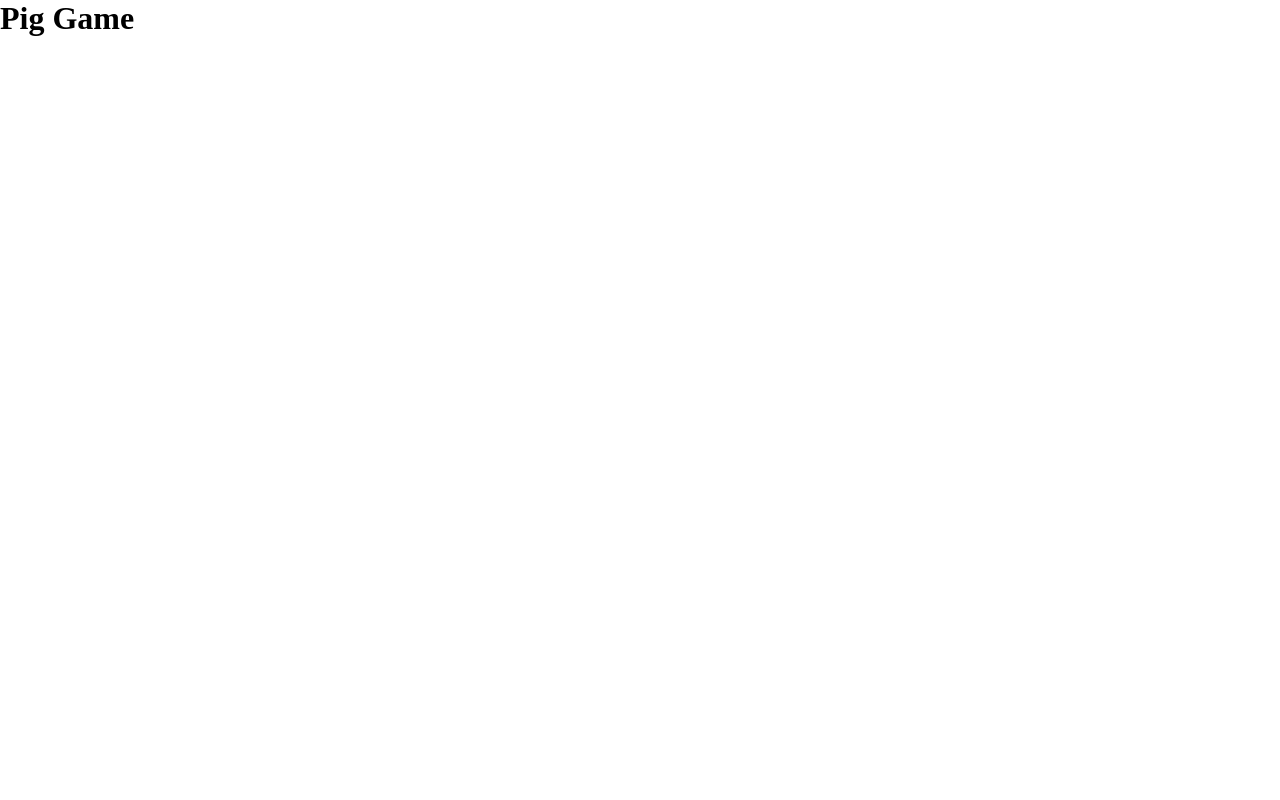
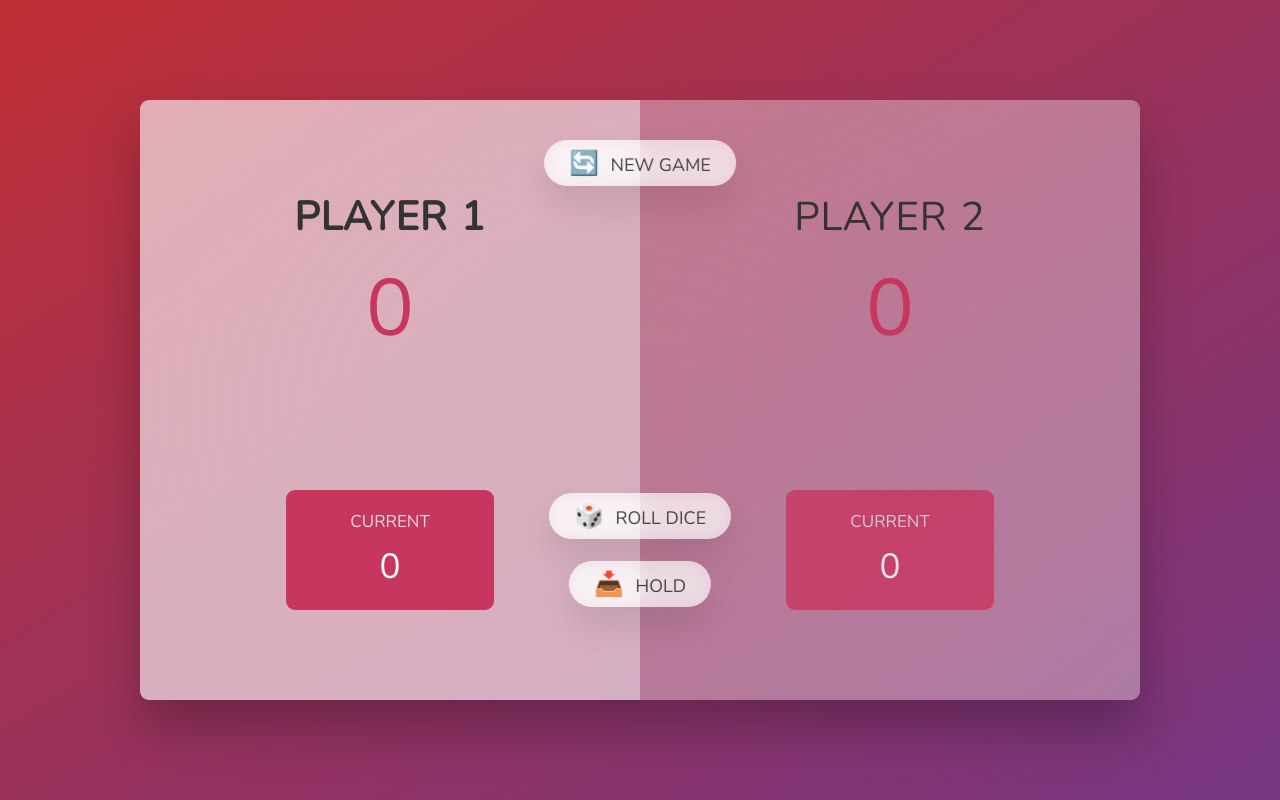
Before and after one commit to vsompura3/pig-game, a website: page index.html in a window 1280 px wide. Drawn offline with nearby package versions, Linux system fonts and the light colour scheme.

Commit message:
Added structure and styling

```diff
--- a/index.html
+++ b/index.html
@@ -7,10 +7,32 @@
     <!-- Linking Stylesheet -->
     <link rel="stylesheet" href="./style.css" />
     <!-- Linking Script -->
-    <script src="./script.js"></script>
+    <script src="./script.js" defer></script>
     <title>Pig Game</title>
   </head>
   <body>
-    <h1>Pig Game</h1>
+    <main>
+      <section class="player player--0 player--active">
+        <h2 class="name" id="name--0">Player 1</h2>
+        <p class="score" id="score--0">43</p>
+        <div class="current">
+          <p class="current-label">Current</p>
+          <p class="current-score" id="current--0">0</p>
+        </div>
+      </section>
+      <section class="player player--1">
+        <h2 class="name" id="name--1">Player 2</h2>
+        <p class="score" id="score--1">24</p>
+        <div class="current">
+          <p class="current-label">Current</p>
+          <p class="current-score" id="current--1">0</p>
+        </div>
+      </section>
+
+      <img src="./Images/dice-5.png" alt="Playing dice" class="dice" />
+      <button class="btn btn--new">🔄 New game</button>
+      <button class="btn btn--roll">🎲 Roll dice</button>
+      <button class="btn btn--hold">📥 Hold</button>
+    </main>
   </body>
 </html>
--- a/script.js
+++ b/script.js
@@ -1 +1,54 @@
-console.log('Connected!');
+// Elements from the page
+const btnRoll = document.querySelector('.btn--roll');
+const btnHold = document.querySelector('.btn--hold');
+const btnReset = document.querySelector('.btn--new');
+
+const current0El = document.getElementById('current--0');
+const current1El = document.getElementById('current--1');
+
+const score0El = document.getElementById('score--0');
+const score1El = document.getElementById('score--1');
+
+const diceEl = document.querySelector('.dice');
+
+// Initial State
+let score = [0, 0];
+let currentScore = 0;
+let activePlayer = 0;
+let playing = true;
+
+score0El.textContent = 0;
+score1El.textContent = 0;
+diceEl.classList.add('hidden');
+
+// Utility Functions
+const randomDiceRoll = () => Math.ceil(Math.random() * 6);
+
+const switchPlayer = () => {
+  document.getElementById(`current--${activePlayer}`).textContent = 0;
+  activePlayer = activePlayer === 0 ? 1 : 0;
+};
+
+// Event Listeners
+btnRoll.addEventListener('click', function () {
+  // 1. Get a random dice roll
+  const dice = randomDiceRoll();
+  // 2. Check if dice roll is 1 or not
+  if (dice !== 1) {
+    currentScore += dice;
+    diceEl.classList.remove('hidden');
+    diceEl.src = `./Images/dice-${dice}.png`;
+    document.getElementById(`current--${activePlayer}`).textContent =
+      currentScore;
+  } else {
+    switchPlayer();
+  }
+});
+
+btnHold.addEventListener('click', function () {
+  console.log('Holding');
+});
+
+btnReset.addEventListener('click', function () {
+  console.log('New Game');
+});
--- a/style.css
+++ b/style.css
@@ -1,103 +1,171 @@
-@import url('https://fonts.googleapis.com/css2?family=Poppins:ital,wght@0,400;0,700;1,500&display=swap');
+@import url('https://fonts.googleapis.com/css2?family=Nunito&display=swap');
 
-:root {
-  --ff-sans: 'Poppins', Arial, Helvetica, sans-serif;
+* {
+  margin: 0;
+  padding: 0;
+  box-sizing: inherit;
 }
 
-/* Box sizing rules */
-*,
-*::before,
-*::after {
+html {
+  font-size: 62.5%;
   box-sizing: border-box;
 }
 
-/* Remove default margin */
-body,
-h1,
-h2,
-h3,
-h4,
-p,
-figure,
-blockquote,
-dl,
-dd {
-  margin: 0;
+body {
+  font-family: 'Nunito', sans-serif;
+  font-weight: 400;
+  height: 100vh;
+  color: #333;
+  background-image: linear-gradient(to top left, #753682 0%, #bf2e34 100%);
+  display: flex;
+  align-items: center;
+  justify-content: center;
 }
 
-/* Remove list styles on ul, ol elements with a list role, which suggests default styling will be removed */
-ul[role='list'],
-ol[role='list'] {
-  list-style: none;
+/* LAYOUT */
+main {
+  position: relative;
+  width: 100rem;
+  height: 60rem;
+  background-color: rgba(255, 255, 255, 0.35);
+  backdrop-filter: blur(200px);
+  filter: blur();
+  box-shadow: 0 3rem 5rem rgba(0, 0, 0, 0.25);
+  border-radius: 9px;
+  overflow: hidden;
+  display: flex;
 }
 
-/* Set core root defaults */
-html:focus-within {
-  scroll-behavior: smooth;
+.player {
+  flex: 50%;
+  padding: 9rem;
+  display: flex;
+  flex-direction: column;
+  align-items: center;
+  transition: all 0.75s;
 }
 
-/* Set core body defaults */
-body {
-  min-height: 100vh;
-  text-rendering: optimizeSpeed;
-  line-height: 1.5;
+/* ELEMENTS */
+.name {
+  position: relative;
+  font-size: 4rem;
+  text-transform: uppercase;
+  letter-spacing: 1px;
+  word-spacing: 2px;
+  font-weight: 300;
+  margin-bottom: 1rem;
 }
 
-/* Set minimum line-height for heading elements */
-h1,
-h2,
-h3,
-h4,
-h5,
-h6 {
-  line-height: 1.15;
+.score {
+  font-size: 8rem;
+  font-weight: 300;
+  color: #c7365f;
+  margin-bottom: auto;
 }
 
-/* A elements that don't have a class get default styles */
-a:not([class]) {
-  text-decoration-skip-ink: auto;
+.player--active {
+  background-color: rgba(255, 255, 255, 0.4);
+}
+.player--active .name {
+  font-weight: 700;
+}
+.player--active .score {
+  font-weight: 400;
 }
 
-/* Make images easier to work with */
-img,
-picture {
-  max-width: 100%;
-  display: block;
+.player--active .current {
+  opacity: 1;
 }
 
-/* Inherit fonts for inputs and buttons */
-input,
-button,
-textarea,
-select {
-  font: inherit;
+.current {
+  background-color: #c7365f;
+  opacity: 0.8;
+  border-radius: 9px;
+  color: #fff;
+  width: 65%;
+  padding: 2rem;
+  text-align: center;
+  transition: all 0.75s;
 }
 
-/* Content thats not visible but read by screen-readers */
-.sr-only {
-  position: absolute;
-  width: 1px;
-  height: 1px;
-  padding: 0;
-  margin: -1px;
-  overflow: hidden;
-  clip: rect(0, 0, 0, 0);
-  white-space: nowrap;
-  border-width: 0;
+.current-label {
+  text-transform: uppercase;
+  margin-bottom: 1rem;
+  font-size: 1.7rem;
+  color: #ddd;
 }
 
-/* Remove all animations, transitions and smooth scroll for people that prefer not to see them */
-@media (prefers-reduced-motion: reduce) {
-  html:focus-within {
-    scroll-behavior: auto;
-  }
+.current-score {
+  font-size: 3.5rem;
+}
 
-  *,
-  *::before,
-  *::after {
-    animation-duration: 0.01ms !important;
-    animation-iteration-count: 1 !important;
-    transition-duration: 0.01ms !important;
-    scroll-behavior: auto !important;
-  }
+/* ABSOLUTE POSITIONED ELEMENTS */
+.btn {
+  position: absolute;
+  left: 50%;
+  transform: translateX(-50%);
+  color: #444;
+  background: none;
+  border: none;
+  font-family: inherit;
+  font-size: 1.8rem;
+  text-transform: uppercase;
+  cursor: pointer;
+  font-weight: 400;
+  transition: all 0.2s;
+
+  background-color: white;
+  background-color: rgba(255, 255, 255, 0.6);
+  backdrop-filter: blur(10px);
+
+  padding: 0.7rem 2.5rem;
+  border-radius: 50rem;
+  box-shadow: 0 1.75rem 3.5rem rgba(0, 0, 0, 0.1);
 }
+
+.btn::first-letter {
+  font-size: 2.4rem;
+  display: inline-block;
+  margin-right: 0.7rem;
+}
+
+.btn--new {
+  top: 4rem;
+}
+.btn--roll {
+  top: 39.3rem;
+}
+.btn--hold {
+  top: 46.1rem;
+}
+
+.btn:active {
+  transform: translate(-50%, 3px);
+  box-shadow: 0 1rem 2rem rgba(0, 0, 0, 0.15);
+}
+
+.btn:focus {
+  outline: none;
+}
+
+.dice {
+  position: absolute;
+  left: 50%;
+  top: 16.5rem;
+  transform: translateX(-50%);
+  height: 10rem;
+  box-shadow: 0 2rem 5rem rgba(0, 0, 0, 0.2);
+}
+
+.player--winner {
+  background-color: #2f2f2f;
+}
+
+.player--winner .name {
+  font-weight: 700;
+  color: #c7365f;
+}
+
+.hidden {
+  display: none;
+}
```
Also changed, not shown: Images/dice-1.png (added), Images/dice-2.png (added), Images/dice-3.png (added), Images/dice-4.png (added), Images/dice-5.png (added), Images/dice-6.png (added), Images/pig-game-flowchart.png (added).
